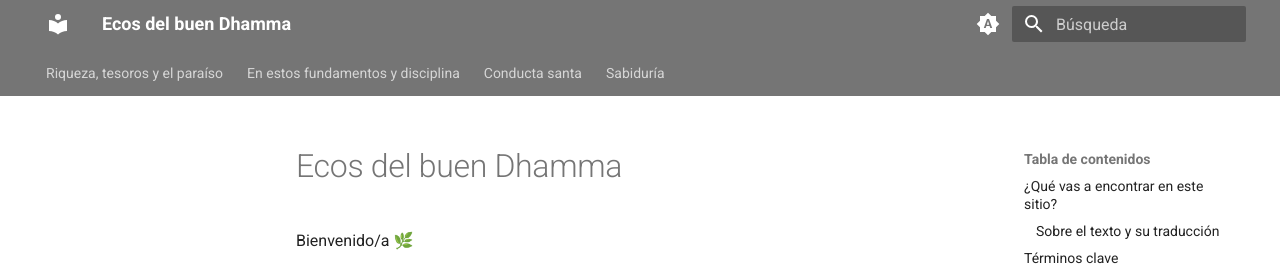
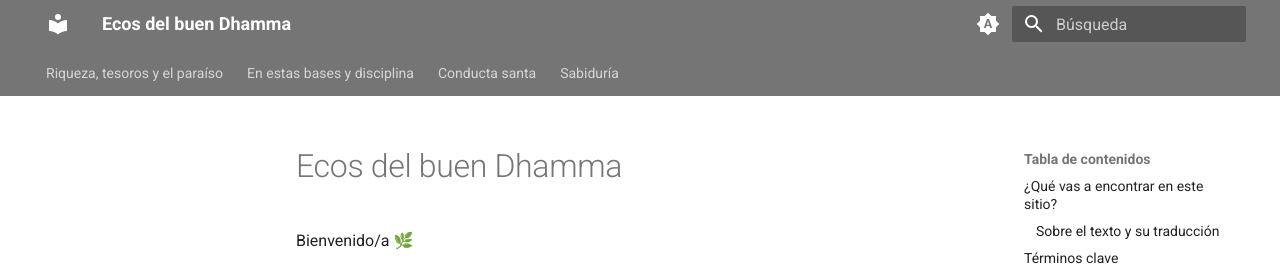
Before and after one commit to mjaviem/suttas-spanish, an MkDocs documentation site: the page built from docs/index.md, in a window 1280 px wide and 900 px high. Shown: the top 266 px of the window. Built offline with MkDocs 1.6.1 and Material for MkDocs 9.7.7, drawn with Linux system fonts in a browser that asks for light colours.

Commit message:
Update headings

```diff
--- a/mkdocs.yml
+++ b/mkdocs.yml
@@ -57,7 +57,7 @@ nav:
       - AN 5.245 Dutiyaduccaritasutta – Discurso segundo sobre la mala conducta: AN-5.245.md
       - AN 5.35 Dānānisaṁsasutta – Discurso sobre las ventajas de regalar: AN-5.35.md
       - AN 8.33 Dānavatthusutta – Discurso sobre los sustratos de regalar: AN-8.33.md
-  - En estos fundamentos y disciplina:
+  - En estas bases y disciplina:
       - AN 10.66 Dutiyasukhasutta – Discurso segundo sobre la satisfacción: AN-10.66.md
       - SN 39.16 Dukkarasutta – Discurso sobre lo difícil de conseguir: SN-39.16.md
       - AN 3.55 Nibbutasutta – Discurso sobre lo disipado: AN-3.55.md
@@ -89,7 +89,7 @@ nav:
       - AN 5.57 Abhiṇhapaccavekkhitabbaṭhānasutta – Discurso sobre las situaciones para reflexión habitual: AN-5.57.md
       - AN 5.113 Sammāsamādhisutta – Discurso sobre la compostura cabal: AN-5.113.md
       - SN 56.1 Samādhisutta – Discurso sobre la compostura: SN-56.1.md
-      - SN 54.1 Ekadhammasutta – Discurso sobre un fundamento: SN-54.1.md
+      - SN 54.1 Ekadhammasutta – Discurso sobre una base: SN-54.1.md
       - SN 56.7 Vitakkasutta – Discurso sobre la consideración: SN-56.7.md
   - Sabiduría:
       - SN 56.27 Tathasutta – Discurso sobre lo auténtico: SN-56.27.md
```
